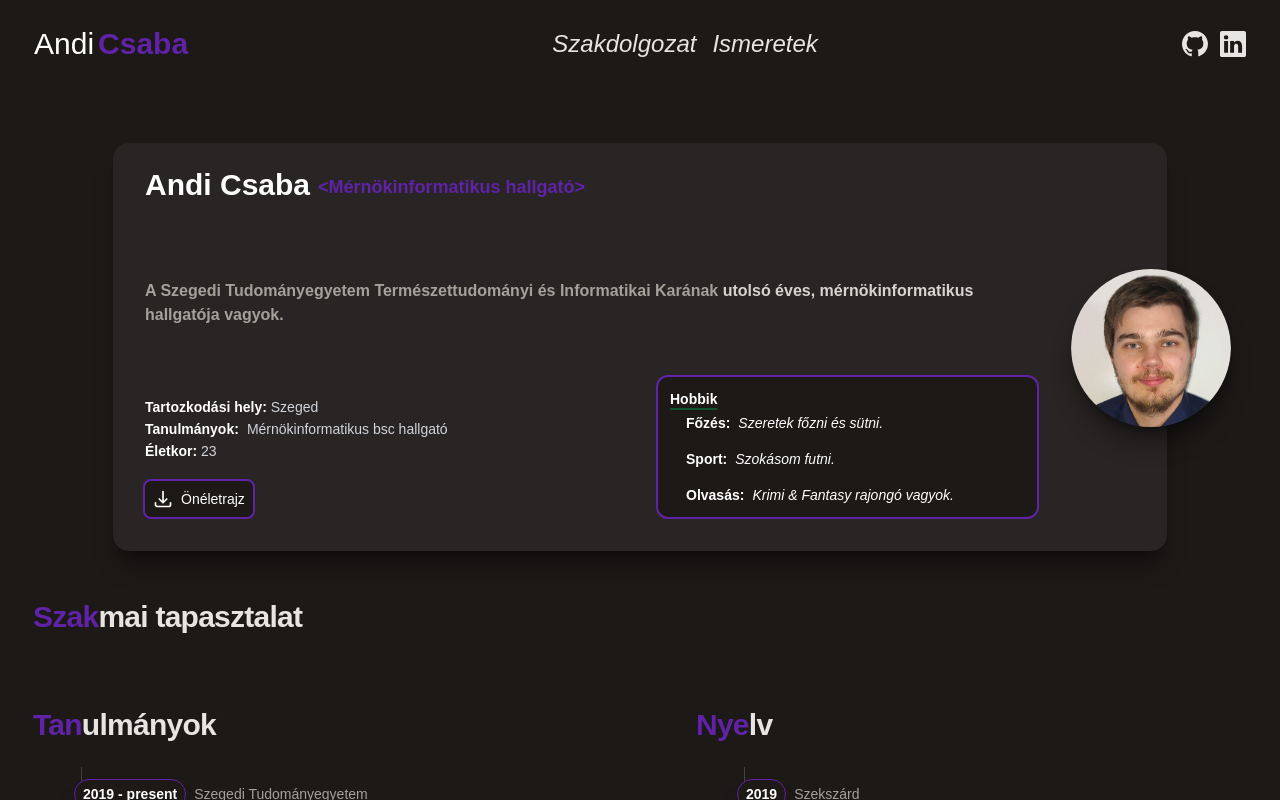
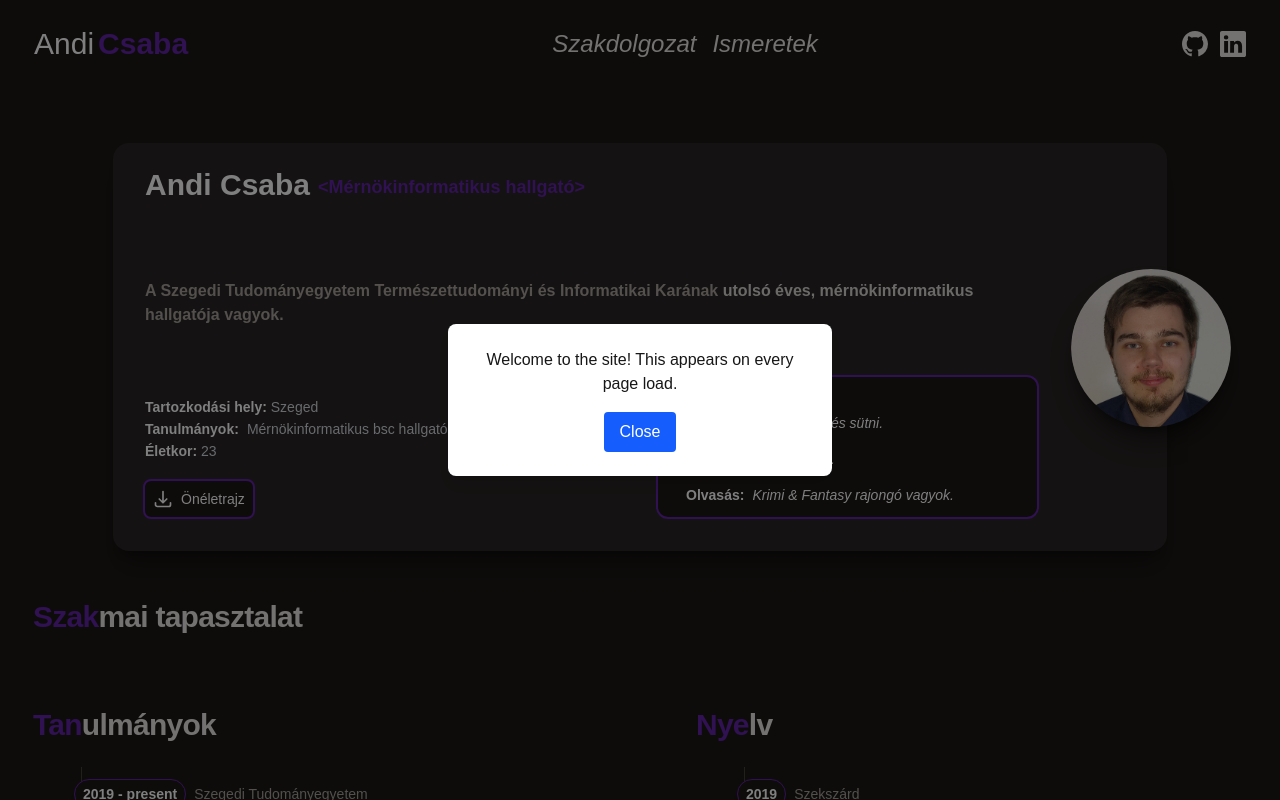
Before and after one commit to CsabaAndi/BrewlessPub, a Next.js app in the folder frontend/: page / in a window 1280 px wide. Shown: the top 800 px of the page. Built offline with nearby package versions, Linux system fonts and the light colour scheme.

Commit message:
Added initial code for popup info window

```diff
--- a/frontend/src/app/page.tsx
+++ b/frontend/src/app/page.tsx
@@ -3,11 +3,13 @@ import Footer from '../components/Footer';
 import Header from '../components/Header';
 import About from '../components/About/MainPage'
 import BackToTop from '../components/BackToTop';
+import Popup from '../components/Popup';
 
 export default function Home() {
   return (
 
     <div id='main' className='flex flex-col max-w-screen-2xl 2xl:max-w-screen-xl 2xl:m-8 items-start overflow-hidden border border-stone-900 bg-stone-900 2xl:rounded-3xl'>
+      <Popup message="Welcome to the site! This appears on every page load." />
       <Header />
       <About />
       <Footer />
--- /dev/null
+++ b/frontend/src/components/Popup.tsx
@@ -0,0 +1,32 @@
+'use client';
+
+import { useState, useEffect } from 'react';
+
+type PopupProps = {
+    message: string;
+};
+
+export default function Popup({ message }: PopupProps) {
+    const [visible, setVisible] = useState(false);
+
+    useEffect(() => {
+        // Show popup when the component mounts (page opens)
+        setVisible(true);
+    }, []);
+
+    if (!visible) return null;
+
+    return (
+        <div className="fixed inset-0 flex items-center justify-center bg-black/50 z-50">
+            <div className="bg-white p-6 rounded-lg shadow-lg max-w-sm text-center">
+                <p className="mb-4">{message}</p>
+                <button
+                    className="px-4 py-2 bg-blue-600 text-white rounded hover:bg-blue-700"
+                    onClick={() => setVisible(false)}
+                >
+                    Close
+                </button>
+            </div>
+        </div>
+    );
+}
```
